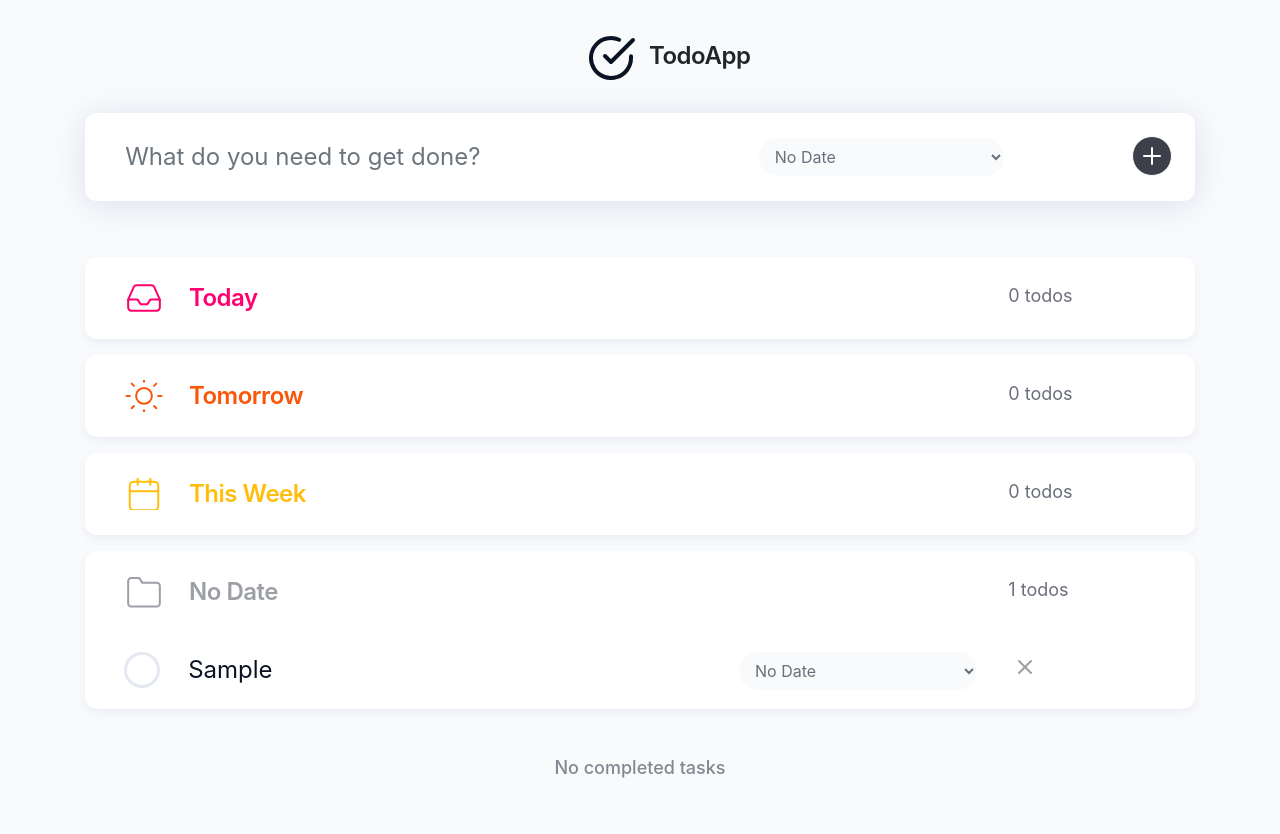
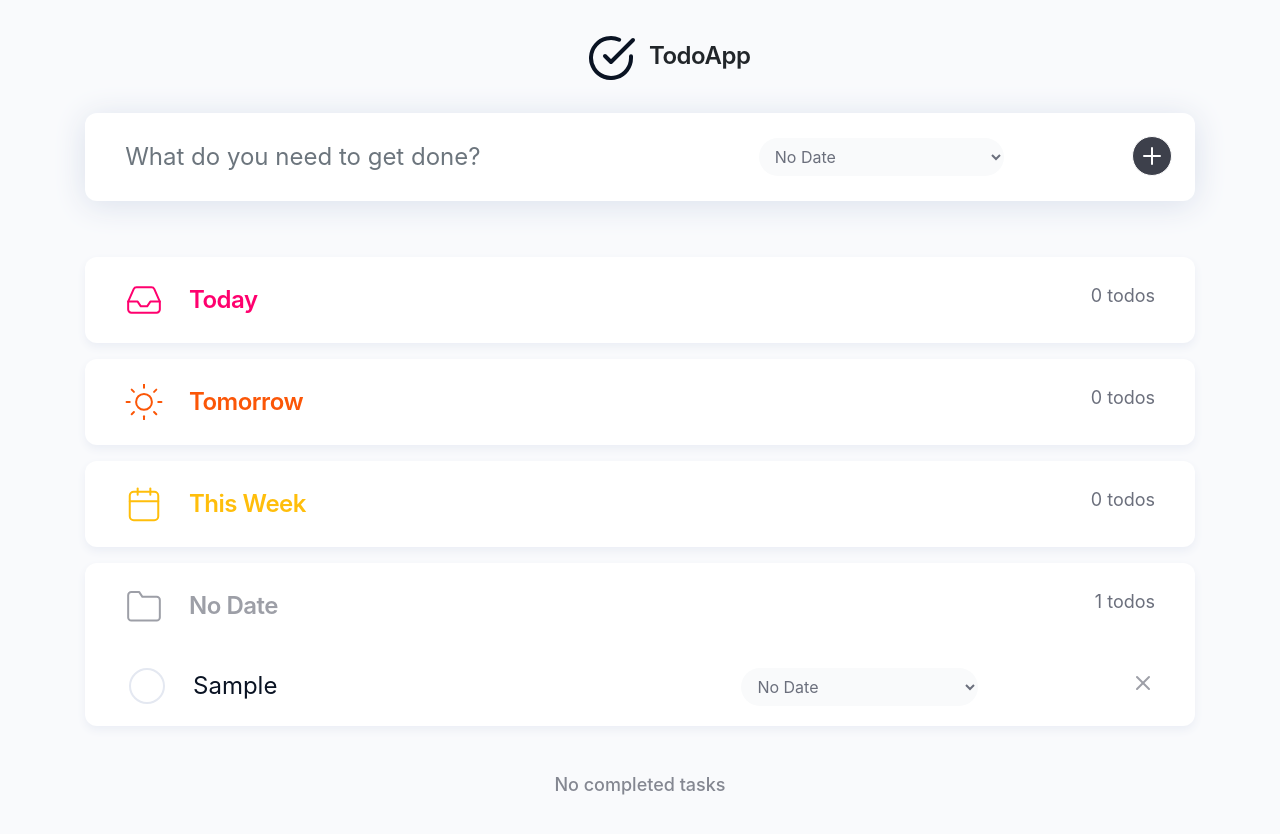
Before and after one commit to aparkening/todo-app, a React (Create React App) app: page / in a window 1280 px wide. Both pictures are taken after typing "Sample" into the empty fields and a click on the button "Add Todo". Shown: the top 834 px of the page. Built offline with nearby package versions, Linux system fonts and the light colour scheme; a web font is replaced by a local one.

Commit message:
Add completed checkmark then disable onclick. Improve spacing

```diff
--- a/src/App.scss
+++ b/src/App.scss
@@ -106,10 +106,6 @@ $placeholder-text: #848791;
 .col.last {
   text-align: right;
 }
-.completeButton {
-  padding-left: 0 !important;
-}
-
 
 /* New Todo form */
 #newTodo {
@@ -183,7 +179,7 @@ input[type=text].form-control {
 .lists h2 {
   font-weight: 600;
   font-size: 1.5rem;
-  line-height: 2rem;
+  line-height: 2.25rem;
   letter-spacing: -0.02em;
   padding: 0 0 0 4rem;
   margin-bottom: 0;
@@ -269,19 +265,23 @@ input[type=text].form-control {
   padding: 0;
 }
 .todo {
-  padding: 1.2rem;
+  padding: 1.2rem 1.2rem 1.2rem 1.5rem;
 }
-.completeButton {
+.complete-todo {
   margin-left: 1.25rem;
+  padding-left: 0 !important;
   max-width: 4rem !important;
 }
 .complete {
   width: 2.25rem;
   height: 2.25rem;
   background-color: white;
-  border: 3px solid #E4E8F1;
+  border: 2px solid #E4E8F1;
   border-radius: 50%;
   display: inline-block;
+}
+.completed .complete {
+  border-color: $completed-color;
 }
 
 
--- a/src/Todo.js
+++ b/src/Todo.js
@@ -5,8 +5,8 @@ import Row from 'react-bootstrap/Row'
 import Col from 'react-bootstrap/Col'
 
 const Todo = props => {
-  // console.log("Todo props")
-  // console.log(props)
+  console.log("Todo props")
+  console.log(props)
 
   // Handle completed button and dropdown selection
   function handleTimeChange(e) {
@@ -16,8 +16,12 @@ const Todo = props => {
   return (
     <li className="todo" id={props.id}>
       <Row>
-        <Col className="completeButton" xs={1}>
-          <button type="button" value="completed" className="complete" onClick={(e)=> handleTimeChange(e)}>
+        <Col className="complete-todo" xs={1}>
+          <button type="button" value="completed" className="complete" onClick={(e)=> handleTimeChange(e)} disabled={props.list === "completed" ? true : false} >
+          {props.list === "completed" ?
+            <svg width="18" height="13" viewBox="0 0 18 13" fill="none" xmlns="http://www.w3.org/2000/svg">
+              <path d="M17 1L6 12L1 7" stroke="#03CEA4" strokeWidth="2" strokeLinecap="round" strokeLinejoin="round"/>
+            </svg> : null}
             <span className="sr-only">Complete Todo</span>
           </button>
         </Col>
@@ -34,7 +38,7 @@ const Todo = props => {
             <option value="completed">Completed</option>
           </Form.Control>
         </Col>
-        <Col>
+        <Col className="last">
           <button type="button" className="delete" onClick={() => props.deleteTodo(props.id)}>
             <svg width="24" height="24" viewBox="0 0 24 24" fill="none" xmlns="http://www.w3.org/2000/svg">
               <path d="M18 6L6 18" stroke="#9D9FA7" strokeWidth="2" strokeLinecap="round" strokeLinejoin="round"/>
--- a/src/TodoList.js
+++ b/src/TodoList.js
@@ -16,7 +16,7 @@ const TodoList = props => {
     <Container className={'list ' + props.listName}>
       {props.listName !== 'completed' ? <Row className="heading">
         <Col xs={10}><h2>{props.displayTitle}</h2></Col>
-        <Col><div className="count">{props.todos.length} todos</div></Col>
+        <Col className="last"><div className="count">{props.todos.length} todos</div></Col>
       </Row> : null }
       <ul>{displayTodos}</ul>
     </Container>
```
